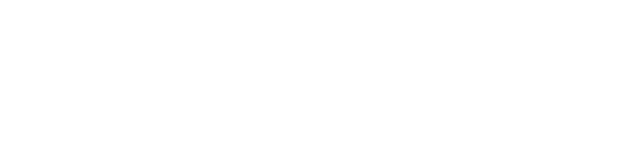
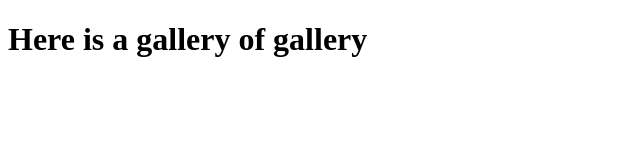
Before and after one commit to lassbon/recap2, a plain HTML site: page index.html in a window 1280 px wide. Shown: the whole page, without its empty margins (0-640 px from the left). Drawn offline with Linux system fonts and the light colour scheme.

Commit message:
did som magik

```diff
--- a/index.html
+++ b/index.html
@@ -7,5 +7,9 @@
 </head>
 <body>
 
+    <h1>
+        Here is a gallery of gallery
+    </h1>
+
 </body>
 </html>
```
